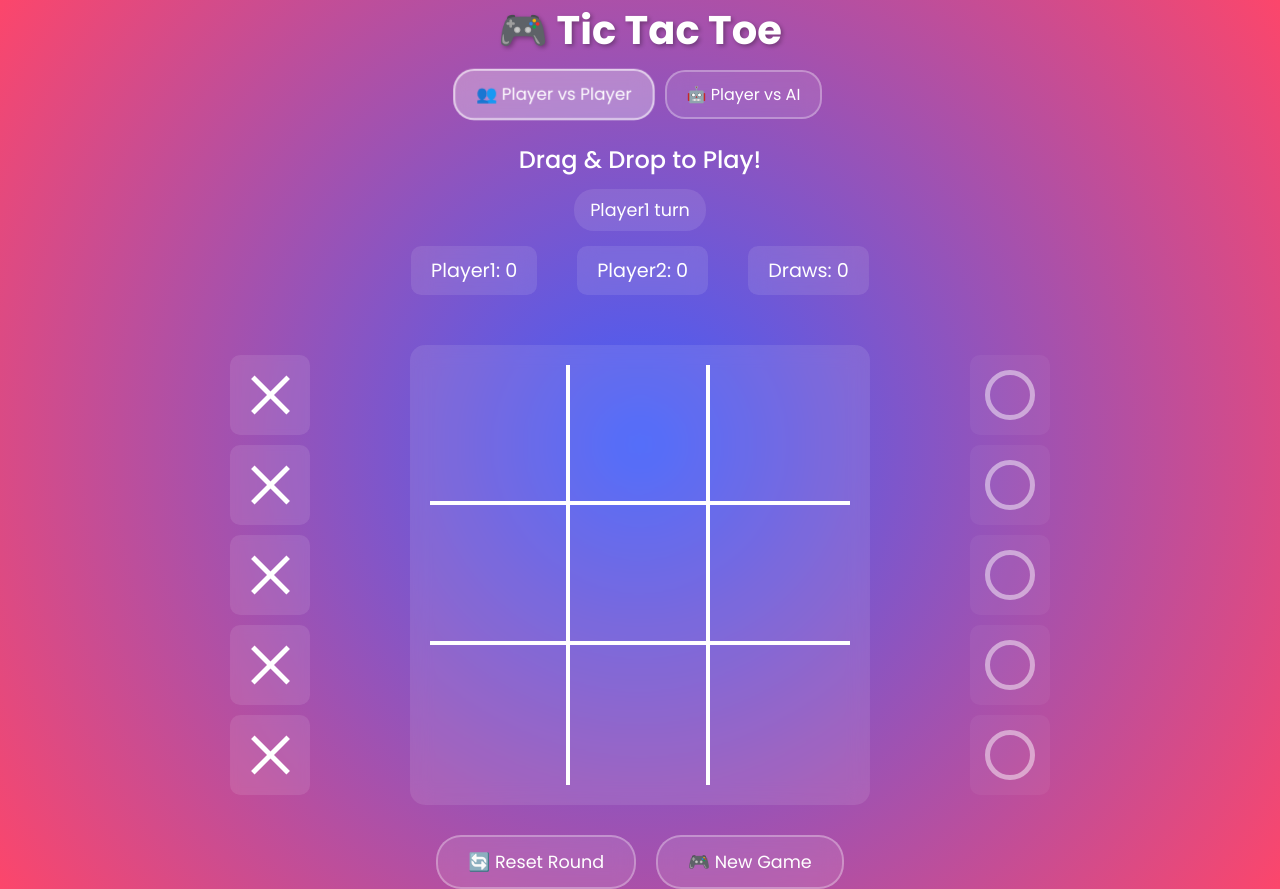
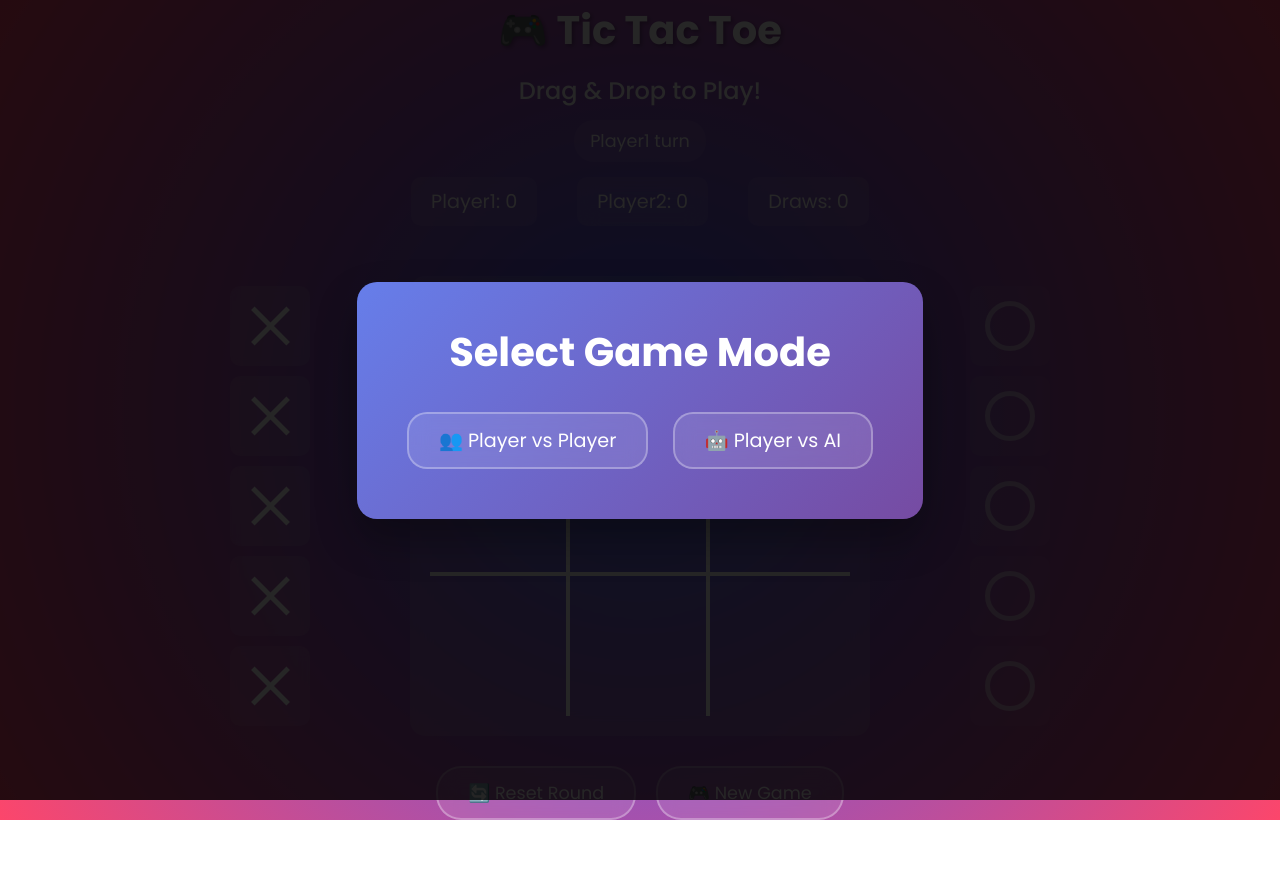
Before and after one commit to lexthor/Tic-Tac-Toe, a plain HTML site: page index.html in a window 1280 px wide. After the commit the page ends 820 px from the top, so only its background shows below. Drawn offline with Linux system fonts and the light colour scheme.

Commit message:
game mode popup

```diff
--- a/index.html
+++ b/index.html
@@ -8,12 +8,22 @@
 </head>
 <body>
 
+
+
+    <div class="game-start-modal" id="gameStartModal">
+        <div class="modal-content">
+            <h2>Select Game Mode</h2>
+            <button class="mode-btn" id="humanVsHumanBtn">👥 Player vs Player</button>
+            <button class="mode-btn" id="humanVsAiBtn">🤖 Player vs AI</button>
+        </div>
+    </div>
+
     <div class="game-header">
         <h1 class="game-title">🎮 Tic Tac Toe</h1>
-        <div class="game-mode-selector">
+        <!-- <div class="game-mode-selector">
             <button class="mode-btn active" id="humanVsHumanBtn">👥 Player vs Player</button>
             <button class="mode-btn" id="humanVsAiBtn">🤖 Player vs AI</button>
-        </div>
+        </div> -->
 
         <div class="difficulty-selector" id="difficultySelector">
             <button class="difficulty-btn active" id="easyBtn">😊 Easy</button>
@@ -106,6 +116,7 @@
     </div>
 
 
+
     <script src="script.js" defer></script>
 </body>
 </html>
--- a/script.js
+++ b/script.js
@@ -248,6 +248,20 @@ function startNewGame() {
     resetRound();
     scores = { cross: 0, circle: 0, draw: 0 };
     updateScoreDisplay();
+
+
+    // Reset difficulty to 'easy'
+    aiDifficulty = 'easy';
+
+    document.querySelectorAll('.difficulty-btn').forEach(btn => {
+        btn.classList.remove('active');
+    });
+    document.getElementById('easyBtn').classList.add('active');
+
+    // show the game model again
+    const startModal = document.getElementById('gameStartModal');
+    startModal.style.display = 'flex';
+
 }
 
 function startNewRound() {
@@ -390,3 +404,22 @@ document.getElementById('hardBtn').addEventListener('click', () => setDifficulty
 
 // Initialize the game
 initGame();
+
+window.addEventListener('DOMContentLoaded', () => {
+    const startModal = document.getElementById('gameStartModal');
+    const popupVsHuman = document.getElementById('humanVsHumanBtn');
+    const popupVsAI = document.getElementById('humanVsAiBtn');
+
+    popupVsHuman.addEventListener('click', () => {
+        setGameMode('human');
+        startModal.style.display = 'none';
+    });
+
+    popupVsAI.addEventListener('click', () => {
+        setGameMode('ai');
+        startModal.style.display = 'none';
+    });
+
+    // Show modal on load
+    startModal.style.display = 'flex';
+});
--- a/style.css
+++ b/style.css
@@ -313,6 +313,42 @@ body {
     }
 }
 
+.game-start-modal {
+    position: fixed;
+    top: 0;
+    left: 0;
+    width: 100%;
+    height: 100%;
+    background: rgba(0, 0, 0, 0.85);
+    display: flex;
+    justify-content: center;
+    align-items: center;
+    z-index: 2000;
+}
+
+.game-start-modal .modal-content {
+    background: linear-gradient(135deg, #667eea 0%, #764ba2 100%);
+    padding: 40px;
+    border-radius: 20px;
+    text-align: center;
+    box-shadow: 0 20px 40px rgba(0, 0, 0, 0.3);
+    backdrop-filter: blur(15px);
+}
+
+.game-start-modal h2 {
+    font-size: 2rem;
+    margin-bottom: 20px;
+    color: #fff;
+}
+
+#gameStartModal .mode-btn {
+    margin: 10px;
+    padding: 12px 30px;
+    font-size: 1.2rem;
+    cursor: pointer;
+}
+
+
 .game-over-modal {
     position: fixed;
     top: 0;
```
